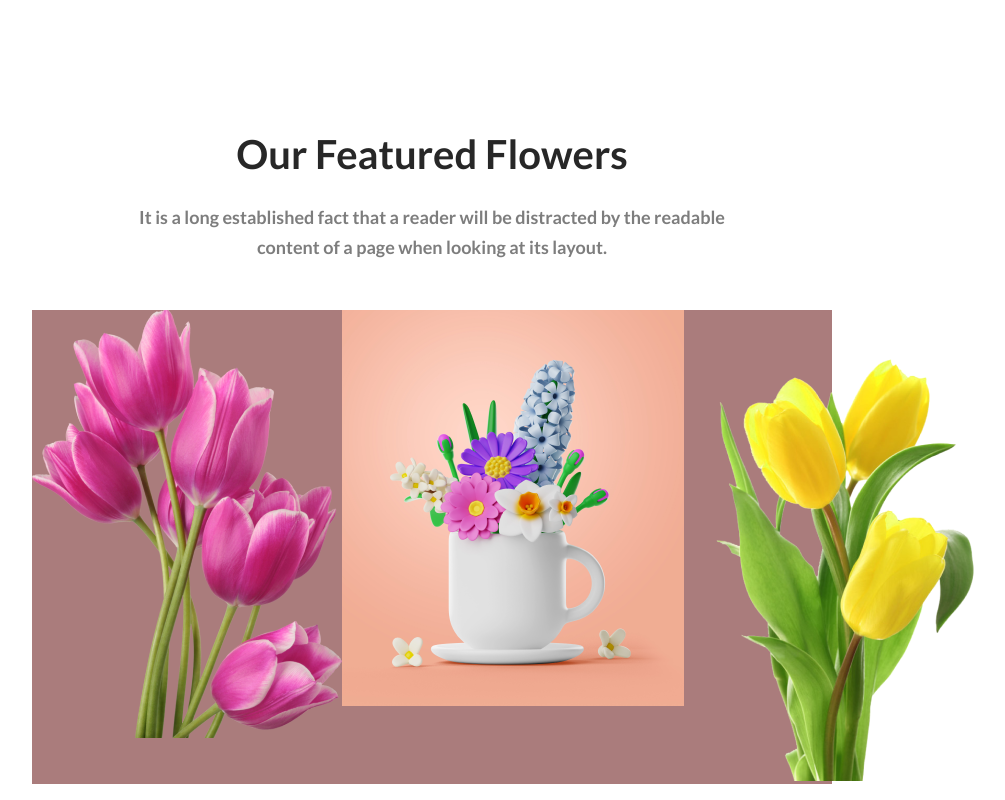
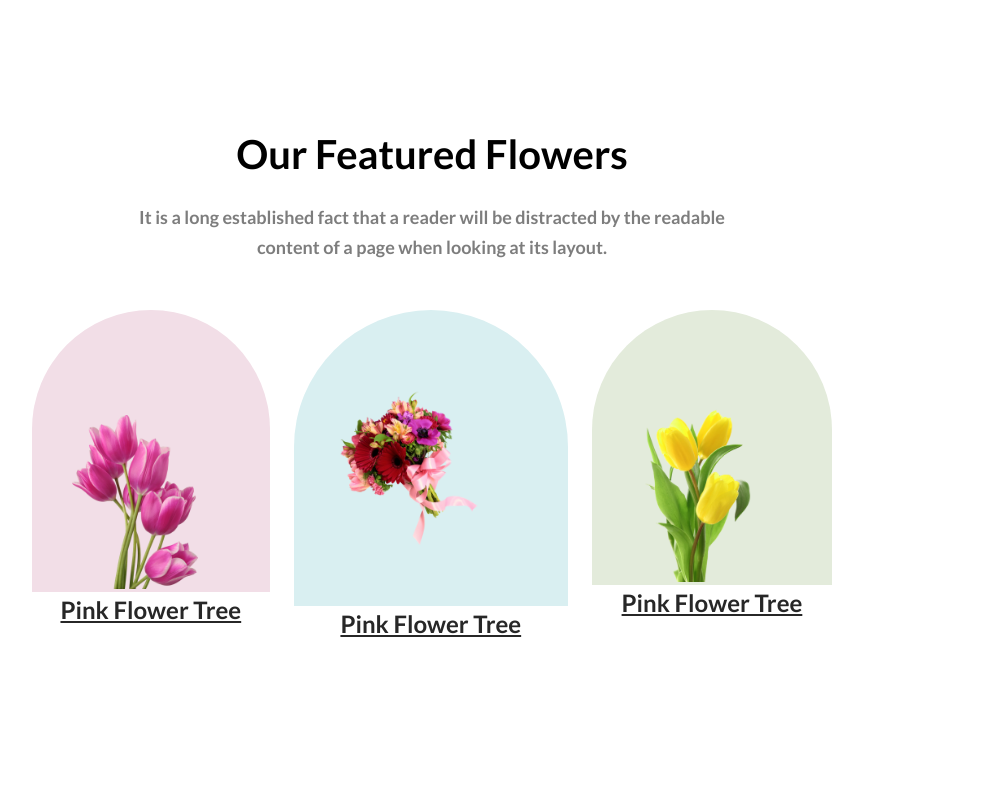
Before and after one commit to rakibul226/flower-shop-assignment-01, a plain HTML site: page index.html in a window 1280 px wide. Shown: the part 860-1660 px from the top of the page, without its empty margins (208-1213 px from the left). Drawn offline with Linux system fonts and the light colour scheme.

Commit message:
complete without extra section

```diff
--- a/index.html
+++ b/index.html
@@ -34,14 +34,23 @@
                 </div>
                 <div class="feature-img">
                     <div>
-                        <img src="images/pngwing 6.png" alt="">
+                        <div class="f-img-1">
+                            <img class="f-img-size" src="images/pngwing 6.png" alt="">
+                        </div>
+                        <p class="text-underline">Pink Flower Tree</p>
                     </div>
                     <div>
-                        <img src="images/Rectangle 5.png" alt="">
+                        <div class="f-img-2">
+                            <img class="f-img-size" src="images/pngwing 5.png" alt="">
+                        </div>
+                        <p><p class="text-underline">Pink Flower Tree</p></p>
                     </div>
-                    <div>
-                        <img src="images/pngwing 7.png" alt="">
-                    </div>
+                   <div>
+                        <div class="f-img-3">
+                            <img class="f-img-size" src="images/pngwing 7.png" alt="">
+                        </div>
+                        <p class="text-underline">Pink Flower Tree</p>
+                   </div>
 
                 </div>
             </section>
@@ -92,7 +101,7 @@
                     Get The Latest Deals
                 </h3>
                 <p class="feature-desc">$30 coupon for first shopping</p>
-                <input type="email" placeholder="Enter your email here">
+                <input class="subscribe-mail" type="email" placeholder="Enter your email here">
                 <button class="btn-primary">Subscribe</button>
 
             </section>
@@ -105,7 +114,7 @@
             <h1>
                 <span class="logo">Flower</span>Shop
             </h1>
-            <p class="footer-desc">It is a long established fact that a reader will be distracted by the readable content of a page when looking at its layout.</p>
+            <p class="footer-desc">It is a long established fact that a reader will be distracted by the readable <br> content of a page when looking at its layout.</p>
             <p class="copy-right">
                 @2020-2023, FlowerShop.com. All rights reserved.
             </p>
--- a/style.css
+++ b/style.css
@@ -52,7 +52,6 @@ header{
 
 }
 .feature-title{
-    color: #272727;
     text-align: center;
     font-size: 40px;
     font-weight: 800;
@@ -69,10 +68,47 @@ header{
 
 .feature-img{
     display: flex;
-    background-color: #aa7c7c;
+    gap: 24px;
     justify-content: space-around;
+}
+.f-img-size{
+    width: 80%;
+}
 
+.f-img-1{
+    padding-top: 105px;
+    padding-left: 40px;
+    padding-right: 40px;
+    background-color:#F2DEE7;
+    border-radius: 300px 300px 0px 0px;
 }
+.f-img-2{
+    padding-top: 80px;
+    padding-left: 40px;
+    padding-right: 40px;
+    padding-bottom: 58px;
+    background-color: #D9EFF1;
+    border-radius: 300px 300px 0px 0px;
+}
+.f-img-3{
+    padding-top: 80px;
+    padding-left: 40px;
+    padding-right: 40px;
+    background-color: #E3EBDB;
+    border-radius: 300px 300px 0px 0px;
+}
+.text-underline{
+    color: #272727;
+text-align: center;
+
+font-size: 24px;
+
+font-weight: 700;
+line-height: 35px;
+text-decoration-line: underline;
+}
+
+
 
 /* ---------------------------support section--- */
 
@@ -130,10 +166,10 @@ header{
 .subscribe{
     text-align: center;
     background-image: url("images/Rectangle\ 9.png");
-    height: 500px;
     background-repeat: no-repeat;
     margin: 128px 240px;
     padding: 125px 0px;
+
 }
 .subscribe-title{
     color: #272727;
@@ -141,8 +177,11 @@ header{
     font-weight: 800;
 }
 .subscribe-mail{
-    width: 300px;
-    padding: 22px;
+    width: 400px;
+    padding: 20px;
+    border: none;
+    border-radius: 8px;
+    margin-right: 10px;
 }
 
 
@@ -152,7 +191,7 @@ footer{
     background-color: black;
     color: white;
     text-align: center;
-    padding: 120px 500px;
+    padding: 120px 128px;
 }
 
 .footer-desc{
```
